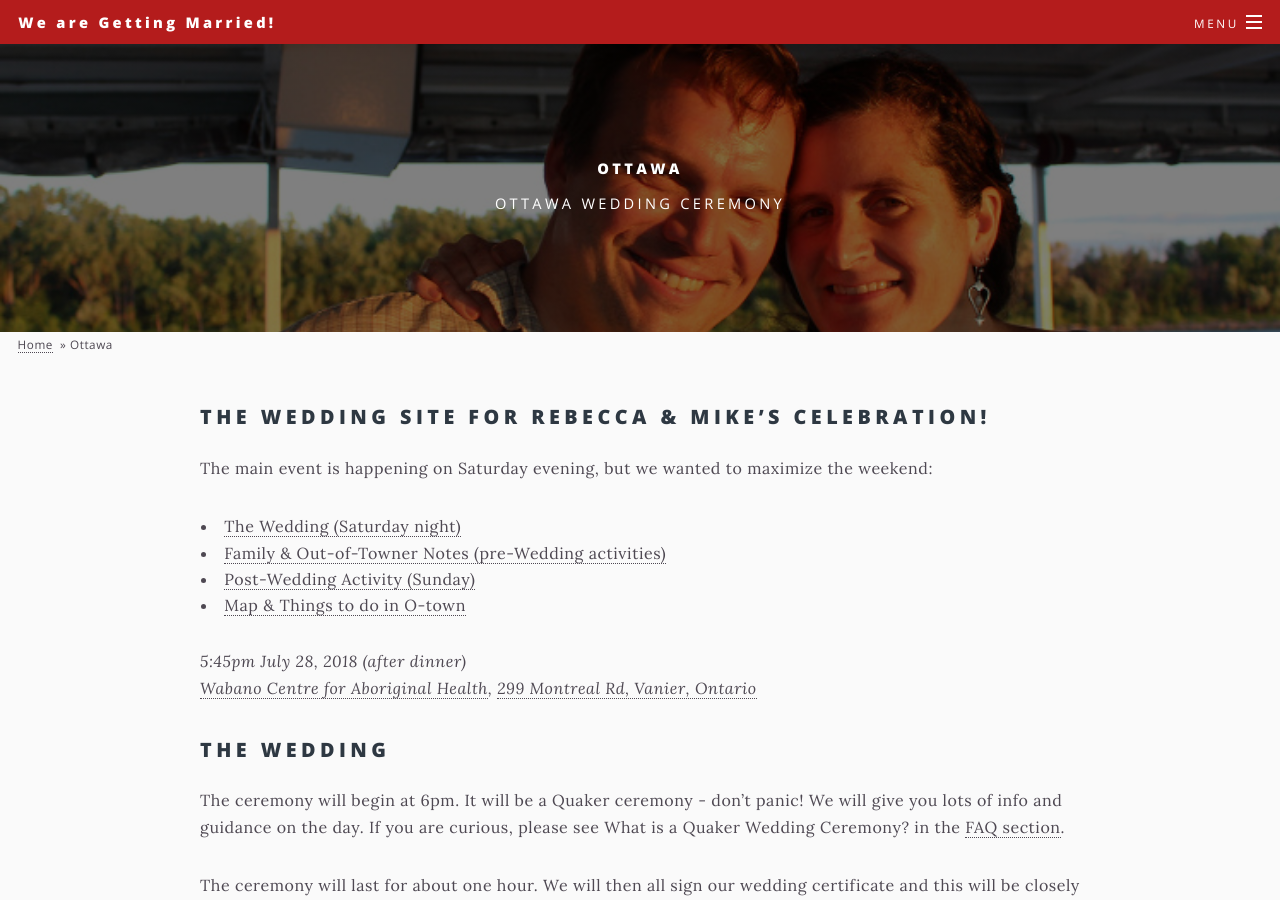
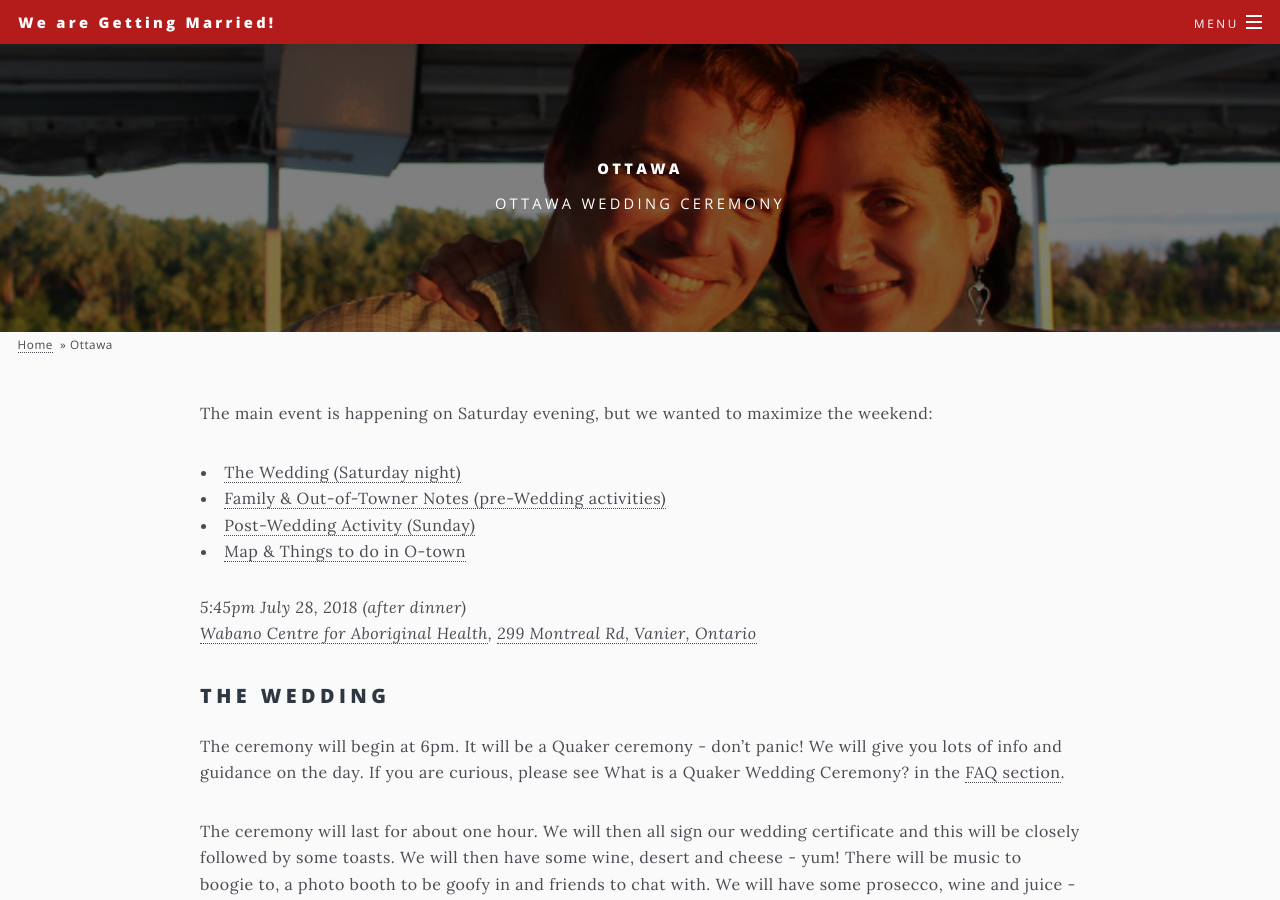
Before and after one commit to mgifford/gifsack-or-wolford, a Jekyll site: the page built from _pages/ottawa.md, in a window 1280 px wide and 900 px high. Built offline with Jekyll 4.4.1, drawn with Linux system fonts in a browser that asks for light colours.

Commit message:
got rid of title

```diff
--- a/_pages/ottawa.md
+++ b/_pages/ottawa.md
@@ -8,8 +8,6 @@ image_alt: Rebecca & Mike on the Ottawa River
 background-image: Ottawa2.jpg
 layout: page
 ---
-
-## The Wedding Site for Rebecca &amp; Mike's Celebration!
 
 The main event is happening on Saturday evening, but we wanted to maximize the weekend:
 
```
